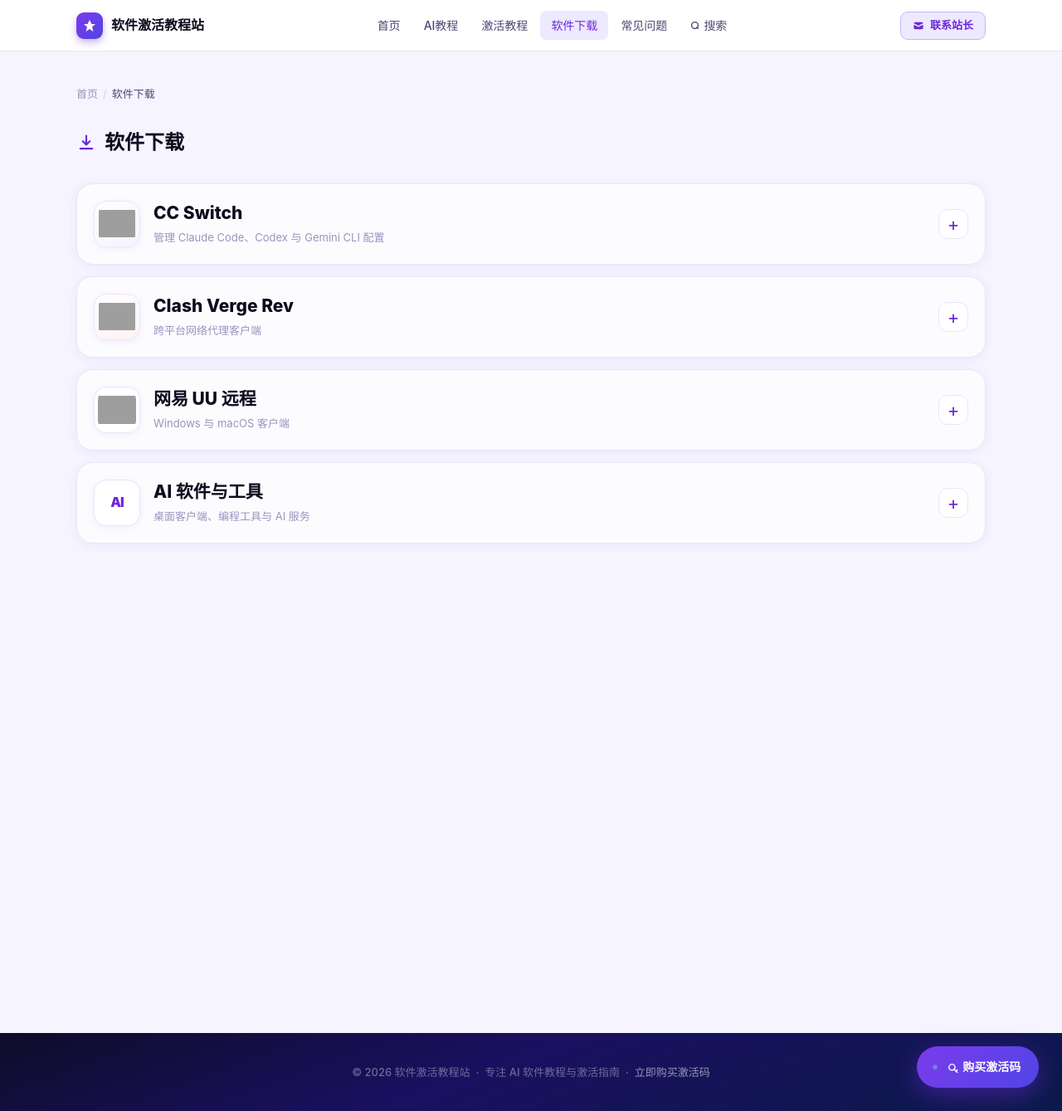
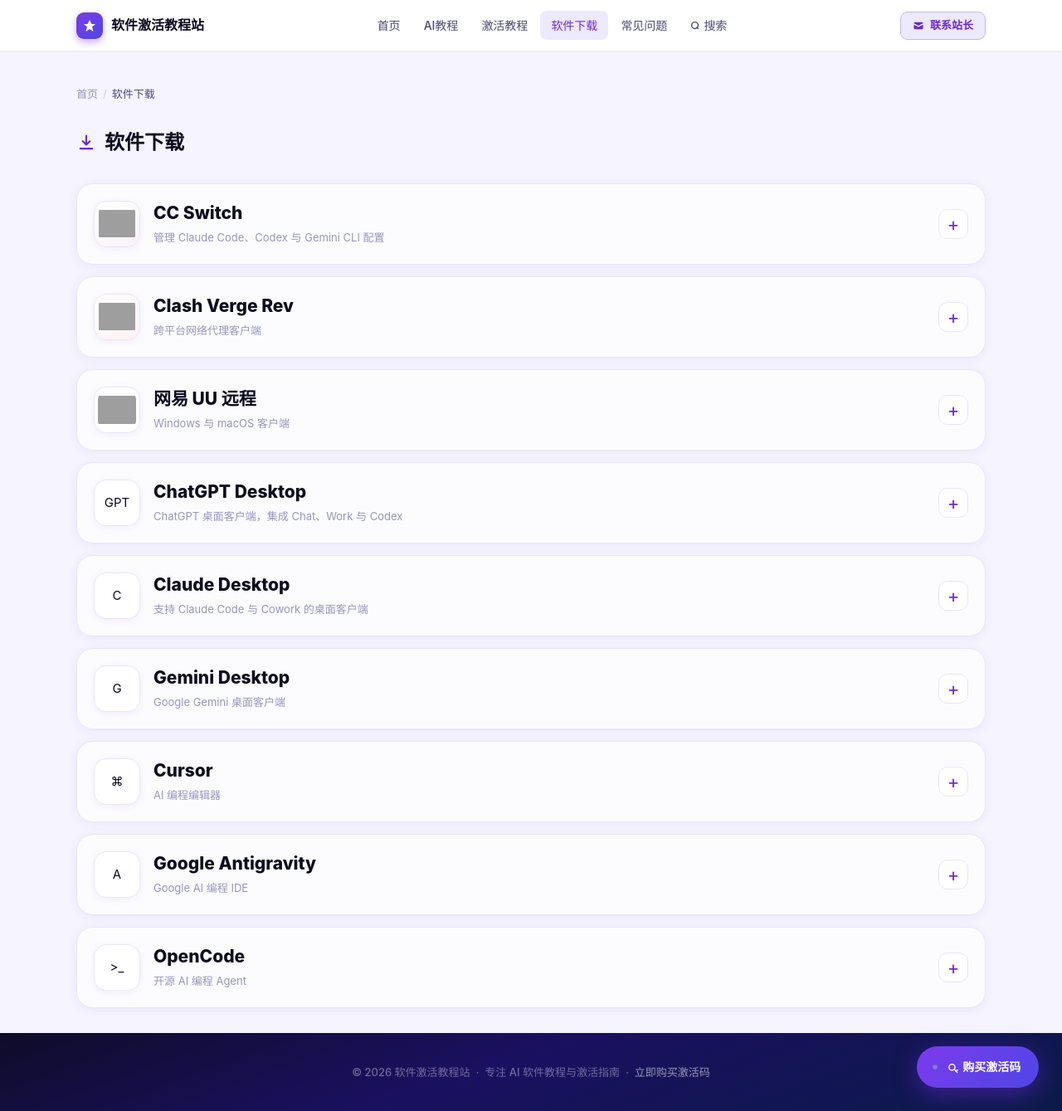
Before and after one commit to leo11hang/Kilian.github.io, a Jekyll site: the page built from download.html, in a window 1280 px wide and 1339 px high. Shown: the whole window at 83% size. Built offline with Jekyll 4.4.1, drawn with Linux system fonts in a browser that asks for light colours; comment, search, counter and statistics services are not loaded; grey boxes are pictures that could not be loaded.

Commit message:
Update ai-tools-download.html

```diff
--- a/_includes/ai-tools-download.html
+++ b/_includes/ai-tools-download.html
@@ -1,63 +1,91 @@
-<details class="download-accordion ai-tools-accordion" name="download-products">
+<details class="download-accordion ai-product-accordion" name="download-products">
   <summary>
-    <span class="download-product-icon ai-tools-product-icon" aria-hidden="true"><span>AI</span></span>
-    <span class="download-summary-copy"><strong class="download-accordion-name">AI 软件与工具</strong><span class="download-accordion-hint">桌面客户端、编程工具与 AI 服务</span></span>
+    <span class="download-product-icon ai-product-icon chatgpt-product-icon" aria-hidden="true">GPT</span>
+    <span class="download-summary-copy"><strong class="download-accordion-name">ChatGPT Desktop</strong><span class="download-accordion-hint">ChatGPT 桌面客户端，集成 Chat、Work 与 Codex</span></span>
     <span class="download-accordion-toggle" aria-hidden="true"></span>
   </summary>
-  <section class="ai-tools-content" aria-label="AI 软件与工具下载">
-    <div class="ai-tools-grid">
-      <article class="ai-tool-card">
-        <span class="ai-tool-mark chatgpt-mark" aria-hidden="true">GPT</span>
-        <div class="ai-tool-copy"><strong>ChatGPT Desktop</strong><small>ChatGPT 桌面客户端，集成 Chat、Work 与 Codex</small></div>
-        <div class="ai-tool-actions">
+  <section class="ai-tools-content" aria-label="ChatGPT Desktop 下载选项">
+    <div class="ai-download-options">
       <a href="https://get.microsoft.com/installer/download/9PLM9XGG6VKS?cid=website_cta_psi">Windows 安装器（Microsoft Store）</a>
       <a href="https://persistent.oaistatic.com/codex-app-prod/ChatGPT.dmg">macOS DMG</a>
     </div>
-      </article>
-      <article class="ai-tool-card">
-        <span class="ai-tool-mark claude-mark" aria-hidden="true">C</span>
-        <div class="ai-tool-copy"><strong>Claude Desktop</strong><small>Claude 桌面客户端，支持 Claude Code 与 Cowork</small></div>
-        <div class="ai-tool-actions">
+    <p class="ai-download-note">Windows 安装器会由 Microsoft Store 完成应用获取；macOS 提供官方 DMG 直链。</p>
+  </section>
+</details>
+
+<details class="download-accordion ai-product-accordion" name="download-products">
+  <summary>
+    <span class="download-product-icon ai-product-icon claude-product-icon" aria-hidden="true">C</span>
+    <span class="download-summary-copy"><strong class="download-accordion-name">Claude Desktop</strong><span class="download-accordion-hint">支持 Claude Code 与 Cowork 的桌面客户端</span></span>
+    <span class="download-accordion-toggle" aria-hidden="true"></span>
+  </summary>
+  <section class="ai-tools-content" aria-label="Claude Desktop 下载选项">
+    <div class="ai-download-options">
       <a href="https://claude.ai/api/desktop/win32/x64/setup/latest/redirect">Windows x64</a>
       <a href="https://claude.ai/api/desktop/win32/arm64/setup/latest/redirect">Windows ARM64</a>
-          <a href="https://claude.ai/api/desktop/darwin/universal/dmg/latest/redirect">macOS</a>
+      <a href="https://claude.ai/api/desktop/darwin/universal/dmg/latest/redirect">macOS 通用版</a>
     </div>
-      </article>
-      <article class="ai-tool-card">
-        <span class="ai-tool-mark gemini-mark" aria-hidden="true">G</span>
-        <div class="ai-tool-copy"><strong>Gemini Desktop</strong><small>Google Gemini 桌面客户端</small></div>
-        <div class="ai-tool-actions">
+  </section>
+</details>
+
+<details class="download-accordion ai-product-accordion" name="download-products">
+  <summary>
+    <span class="download-product-icon ai-product-icon gemini-product-icon" aria-hidden="true">G</span>
+    <span class="download-summary-copy"><strong class="download-accordion-name">Gemini Desktop</strong><span class="download-accordion-hint">Google Gemini 桌面客户端</span></span>
+    <span class="download-accordion-toggle" aria-hidden="true"></span>
+  </summary>
+  <section class="ai-tools-content" aria-label="Gemini Desktop 下载选项">
+    <div class="ai-download-options">
       <a href="https://gemini.google/download/windows/">Windows</a>
       <a href="https://gemini.google/download/mac/">macOS</a>
     </div>
-      </article>
-      <article class="ai-tool-card">
-        <span class="ai-tool-mark cursor-mark" aria-hidden="true">⌘</span>
-        <div class="ai-tool-copy"><strong>Cursor</strong><small>AI 编程编辑器</small></div>
-        <div class="ai-tool-actions">
+  </section>
+</details>
+
+<details class="download-accordion ai-product-accordion" name="download-products">
+  <summary>
+    <span class="download-product-icon ai-product-icon cursor-product-icon" aria-hidden="true">⌘</span>
+    <span class="download-summary-copy"><strong class="download-accordion-name">Cursor</strong><span class="download-accordion-hint">AI 编程编辑器</span></span>
+    <span class="download-accordion-toggle" aria-hidden="true"></span>
+  </summary>
+  <section class="ai-tools-content" aria-label="Cursor 下载选项">
+    <div class="ai-download-options">
       <a href="https://api2.cursor.sh/updates/download/golden/win32-x64/cursor/3.27">Windows x64</a>
       <a href="https://api2.cursor.sh/updates/download/golden/win32-arm64/cursor/3.27">Windows ARM64</a>
       <a href="https://api2.cursor.sh/updates/download/golden/darwin-arm64/cursor/3.27">macOS ARM64</a>
       <a href="https://api2.cursor.sh/updates/download/golden/darwin-x64/cursor/3.27">macOS x64</a>
-          <a href="https://api2.cursor.sh/updates/download/golden/darwin-universal/cursor/3.27">macOS 通用</a>
+      <a href="https://api2.cursor.sh/updates/download/golden/darwin-universal/cursor/3.27">macOS 通用版</a>
       <a href="https://api2.cursor.sh/updates/download/golden/linux-x64-deb/cursor/3.27">Linux x64 .deb</a>
       <a href="https://api2.cursor.sh/updates/download/golden/linux-arm64-deb/cursor/3.27">Linux ARM64 .deb</a>
     </div>
-      </article>
-      <article class="ai-tool-card">
-        <span class="ai-tool-mark antigravity-mark" aria-hidden="true">A</span>
-        <div class="ai-tool-copy"><strong>Google Antigravity</strong><small>Google AI 编程 IDE</small></div>
-        <div class="ai-tool-actions">
+  </section>
+</details>
+
+<details class="download-accordion ai-product-accordion" name="download-products">
+  <summary>
+    <span class="download-product-icon ai-product-icon antigravity-product-icon" aria-hidden="true">A</span>
+    <span class="download-summary-copy"><strong class="download-accordion-name">Google Antigravity</strong><span class="download-accordion-hint">Google AI 编程 IDE</span></span>
+    <span class="download-accordion-toggle" aria-hidden="true"></span>
+  </summary>
+  <section class="ai-tools-content" aria-label="Google Antigravity 下载选项">
+    <div class="ai-download-options">
       <a href="https://storage.googleapis.com/antigravity-public/antigravity-hub/2.28.2-5937220255875072/windows-x64/Antigravity-x64.exe">Windows x64</a>
       <a href="https://storage.googleapis.com/antigravity-public/antigravity-hub/2.28.2-5937220255875072/windows-arm/Antigravity-arm64.exe">Windows ARM64</a>
       <a href="https://storage.googleapis.com/antigravity-public/antigravity-hub/2.28.2-5937220255875072/darwin-arm/Antigravity.dmg">macOS Apple 芯片</a>
       <a href="https://storage.googleapis.com/antigravity-public/antigravity-hub/2.28.2-5937220255875072/darwin-x64/Antigravity.dmg">macOS Intel</a>
     </div>
-      </article>
-      <article class="ai-tool-card">
-        <span class="ai-tool-mark opencode-mark" aria-hidden="true">&gt;_</span>
-        <div class="ai-tool-copy"><strong>OpenCode</strong><small>开源 AI 编程 Agent</small></div>
-        <div class="ai-tool-actions">
+    <p class="ai-download-note">此官方安装地址含版本号，发布新版后需同步更新。</p>
+  </section>
+</details>
+
+<details class="download-accordion ai-product-accordion" name="download-products">
+  <summary>
+    <span class="download-product-icon ai-product-icon opencode-product-icon" aria-hidden="true">&gt;_</span>
+    <span class="download-summary-copy"><strong class="download-accordion-name">OpenCode</strong><span class="download-accordion-hint">开源 AI 编程 Agent</span></span>
+    <span class="download-accordion-toggle" aria-hidden="true"></span>
+  </summary>
+  <section class="ai-tools-content" aria-label="OpenCode 下载选项">
+    <div class="ai-download-options">
       <a href="https://github.com/anomalyco/opencode/releases/latest/download/opencode-desktop-win-x64.exe">Windows x64</a>
       <a href="https://github.com/anomalyco/opencode/releases/latest/download/opencode-desktop-mac-arm64.dmg">macOS Apple 芯片</a>
       <a href="https://github.com/anomalyco/opencode/releases/latest/download/opencode-desktop-mac-x64.dmg">macOS Intel</a>
@@ -65,8 +93,5 @@
       <a href="https://github.com/anomalyco/opencode/releases/latest/download/opencode-desktop-linux-aarch64.rpm">Linux ARM64 .rpm</a>
       <a href="https://github.com/anomalyco/opencode/releases/latest/download/opencode-desktop-linux-arm64.AppImage">Linux ARM64 AppImage</a>
     </div>
-      </article>
-    </div>
-    <p class="ai-tools-note">下载按钮会请求官方安装器或安装包。ChatGPT macOS 为官方 DMG 直链；Windows 先下载 Microsoft 官方安装器，再由 Microsoft Store 获取应用，暂不提供独立离线安装包。OpenCode 使用官方 GitHub Release 的 latest 资产链接。Antigravity 地址含版本号，发布新版后需更新链接。</p>
   </section>
 </details>
```
Lines whose indentation alone changed are shown as unchanged.
